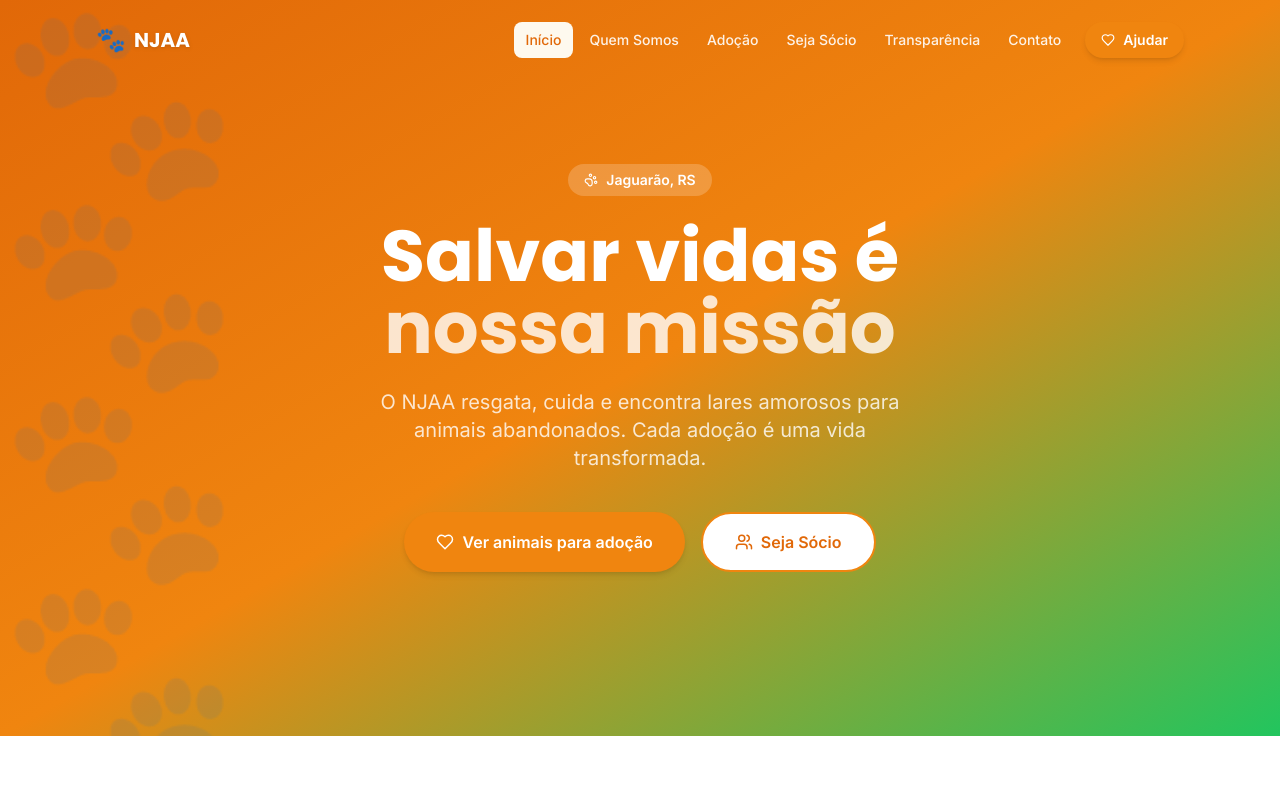
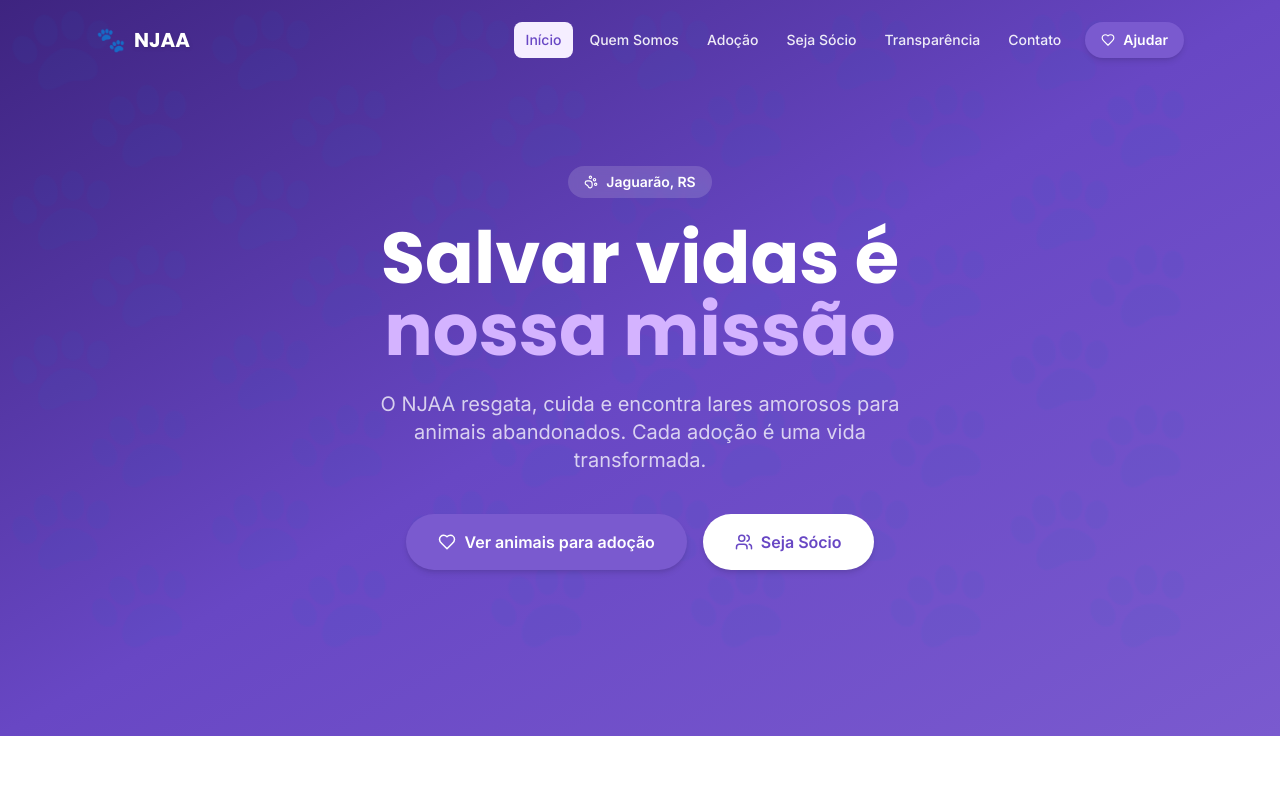
Before and after one commit to sbr-digital/njaa, a React (Vite) app: page / in a window 1280 px wide. Shown: the top 800 px of the page. Built offline with nearby package versions, Linux system fonts and the light colour scheme.

Commit message:
feat: apply minimal light purple theme based on NJAA logo

```diff
--- a/src/pages/Home.tsx
+++ b/src/pages/Home.tsx
@@ -20,23 +20,23 @@ export function Home() {
 
       {/* Hero */}
       <section
-        className="relative min-h-[92vh] flex items-center justify-center bg-gradient-to-br from-primary-600 via-primary-500 to-secondary-500 overflow-hidden"
+        className="relative min-h-[92vh] flex items-center justify-center bg-gradient-to-br from-primary-800 via-primary-600 to-primary-500 overflow-hidden"
         aria-label="Seção principal"
       >
-        <div className="absolute inset-0 opacity-10 pointer-events-none select-none text-[12rem] leading-none grid grid-cols-4 overflow-hidden">
-          {'🐾'.repeat(16)}
+        <div className="absolute inset-0 opacity-[0.06] pointer-events-none select-none text-[10rem] leading-none flex flex-wrap overflow-hidden">
+          {'🐾'.repeat(24)}
         </div>
 
         <div className="container-custom relative z-10 text-center py-24 px-4">
           <AnimatedSection animation="fade-up">
-            <span className="inline-flex items-center gap-2 bg-white/20 text-white text-sm font-semibold px-4 py-1.5 rounded-full mb-6">
+            <span className="inline-flex items-center gap-2 bg-white/15 text-white text-sm font-semibold px-4 py-1.5 rounded-full mb-6 backdrop-blur-sm">
               <PawPrint size={14} /> Jaguarão, RS
             </span>
             <h1 className="font-display font-bold text-5xl md:text-7xl text-white leading-tight mb-6 text-balance">
               Salvar vidas é<br />
-              <span className="text-white/80">nossa missão</span>
+              <span className="text-primary-200">nossa missão</span>
             </h1>
-            <p className="text-white/80 text-xl max-w-xl mx-auto mb-10">
+            <p className="text-white/75 text-xl max-w-xl mx-auto mb-10">
               O NJAA resgata, cuida e encontra lares amorosos para animais
               abandonados. Cada adoção é uma vida transformada.
             </p>
@@ -48,7 +48,7 @@ export function Home() {
                 href={socialLinks.whatsapp}
                 target="_blank"
                 rel="noopener noreferrer"
-                className="btn-secondary text-base px-8 py-4"
+                className="inline-flex items-center gap-2 bg-white text-primary-600 font-semibold px-8 py-4 rounded-full shadow-md hover:shadow-lg hover:-translate-y-0.5 transition-all duration-200 text-base"
               >
                 <Users size={18} /> Seja Sócio
               </a>
@@ -77,7 +77,7 @@ export function Home() {
       </section>
 
       {/* Quem Somos */}
-      <section id="quem-somos" className="py-20 bg-light" aria-label="Quem somos">
+      <section id="quem-somos" className="py-20 bg-primary-50" aria-label="Quem somos">
         <div className="container-custom">
           <div className="grid md:grid-cols-2 gap-12 items-center">
             <AnimatedSection>
@@ -146,7 +146,7 @@ export function Home() {
       </section>
 
       {/* CTA Final */}
-      <section className="py-20 bg-gradient-to-r from-primary-500 to-secondary-500" aria-label="Chamada para ação">
+      <section className="py-20 bg-gradient-to-r from-primary-700 to-primary-500" aria-label="Chamada para ação">
         <div className="container-custom text-center">
           <AnimatedSection>
             <h2 className="font-display font-bold text-4xl text-white mb-4">
--- a/src/styles/global.css
+++ b/src/styles/global.css
@@ -39,12 +39,10 @@
     text-decoration: none;
   }
 
-  /* Focus ring */
   :focus-visible {
     @apply outline-2 outline-offset-2 outline-primary-500 rounded;
   }
 
-  /* Skip to content */
   .skip-to-content {
     @apply sr-only focus:not-sr-only focus:fixed focus:top-4 focus:left-4 focus:z-50;
     @apply bg-primary-500 text-white px-4 py-2 rounded font-medium;
@@ -57,11 +55,11 @@
   }
 
   .btn-secondary {
-    @apply inline-flex items-center gap-2 bg-white hover:bg-gray-50 text-primary-600 font-semibold px-6 py-3 rounded-full border-2 border-primary-500 transition-all duration-200 hover:shadow-md hover:-translate-y-0.5 active:translate-y-0;
+    @apply inline-flex items-center gap-2 bg-white hover:bg-primary-50 text-primary-600 font-semibold px-6 py-3 rounded-full border-2 border-primary-400 transition-all duration-200 hover:shadow-md hover:-translate-y-0.5 active:translate-y-0;
   }
 
   .btn-ghost {
-    @apply inline-flex items-center gap-2 text-white/90 hover:text-white font-medium px-4 py-2 rounded-lg transition-colors duration-200 hover:bg-white/10;
+    @apply inline-flex items-center gap-2 text-primary-100 hover:text-white font-medium px-4 py-2 rounded-lg transition-colors duration-200 hover:bg-white/10;
   }
 
   .section-title {
@@ -73,7 +71,7 @@
   }
 
   .card {
-    @apply bg-white rounded-2xl shadow-sm border border-gray-100 overflow-hidden transition-all duration-300 hover:shadow-md;
+    @apply bg-white rounded-2xl shadow-sm border border-primary-100 overflow-hidden transition-all duration-300 hover:shadow-md hover:border-primary-200;
   }
 
   .container-custom {
@@ -95,6 +93,4 @@
   .animation-delay-300 { animation-delay: 300ms; }
   .animation-delay-400 { animation-delay: 400ms; }
   .animation-delay-500 { animation-delay: 500ms; }
-
-  .opacity-0-init { opacity: 0; }
 }
--- a/tailwind.config.ts
+++ b/tailwind.config.ts
@@ -9,33 +9,31 @@ const config: Config = {
     extend: {
       colors: {
         primary: {
-          50:  '#fef9ee',
-          100: '#fdf0d5',
-          200: '#fadea5',
-          300: '#f7c46b',
-          400: '#f3a132',
-          500: '#f0850f',
-          600: '#e16808',
-          700: '#ba4e0b',
-          800: '#943e11',
-          900: '#783412',
-          DEFAULT: '#f0850f',
+          50:  '#F5EEFF',
+          100: '#EAD9FF',
+          200: '#D4B3FF',
+          300: '#B980FF',
+          400: '#9F5FE8',
+          500: '#7A5ACF',  // principal
+          600: '#6847C4',
+          700: '#5535A8',
+          800: '#3E2480',
+          900: '#281558',
         },
         secondary: {
-          50:  '#f0fdf4',
-          100: '#dcfce7',
-          200: '#bbf7d0',
-          300: '#86efac',
-          400: '#4ade80',
-          500: '#22c55e',
-          600: '#16a34a',
-          700: '#15803d',
-          800: '#166534',
-          900: '#14532d',
-          DEFAULT: '#16a34a',
+          50:  '#F0F4FF',
+          100: '#E0E9FF',
+          200: '#C2D3FF',
+          300: '#94AFFF',
+          400: '#6B8EF5',
+          500: '#4F72E3',
+          600: '#3A59CC',
+          700: '#2B44A8',
+          800: '#1E2F80',
+          900: '#111C55',
         },
-        dark: '#1a1a1a',
-        light: '#fafaf9',
+        light: '#FCFAFF',
+        dark:  '#241F33',
       },
       fontFamily: {
         sans: ['Inter', 'system-ui', 'sans-serif'],
```
